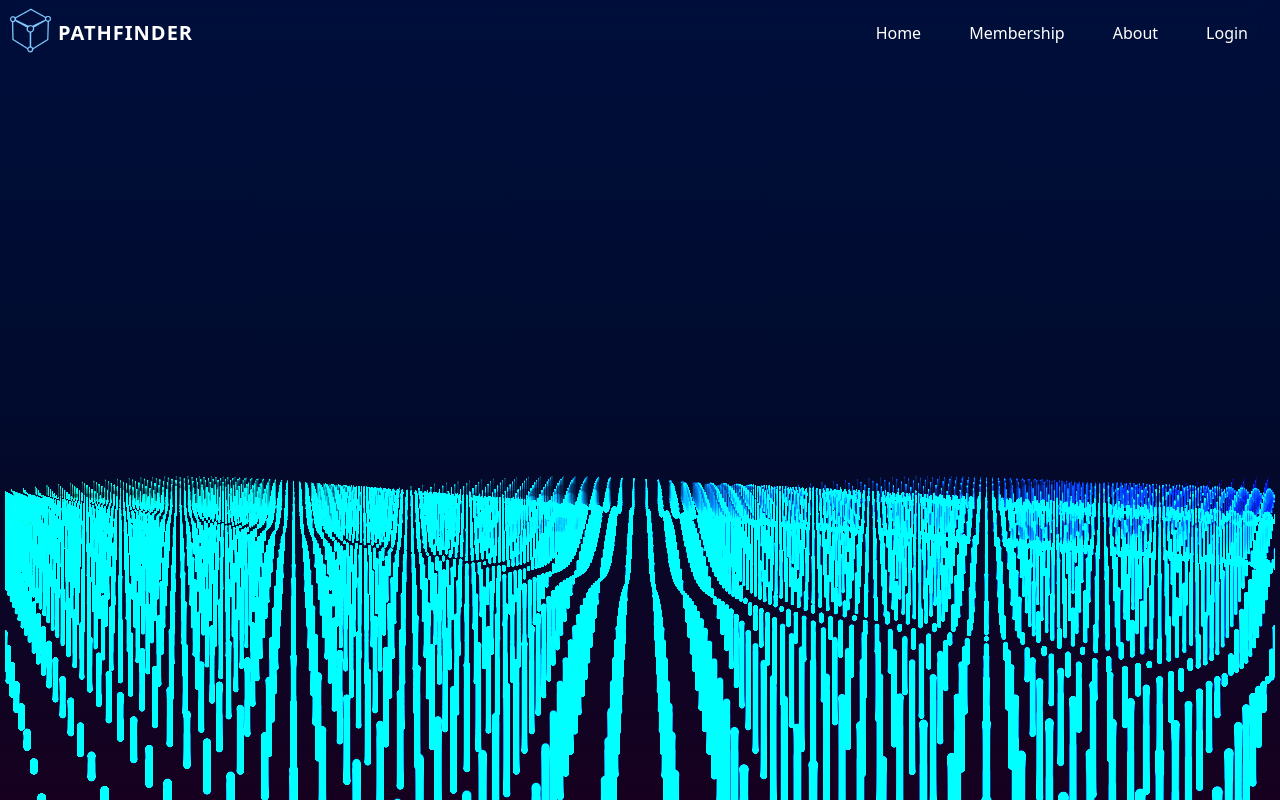
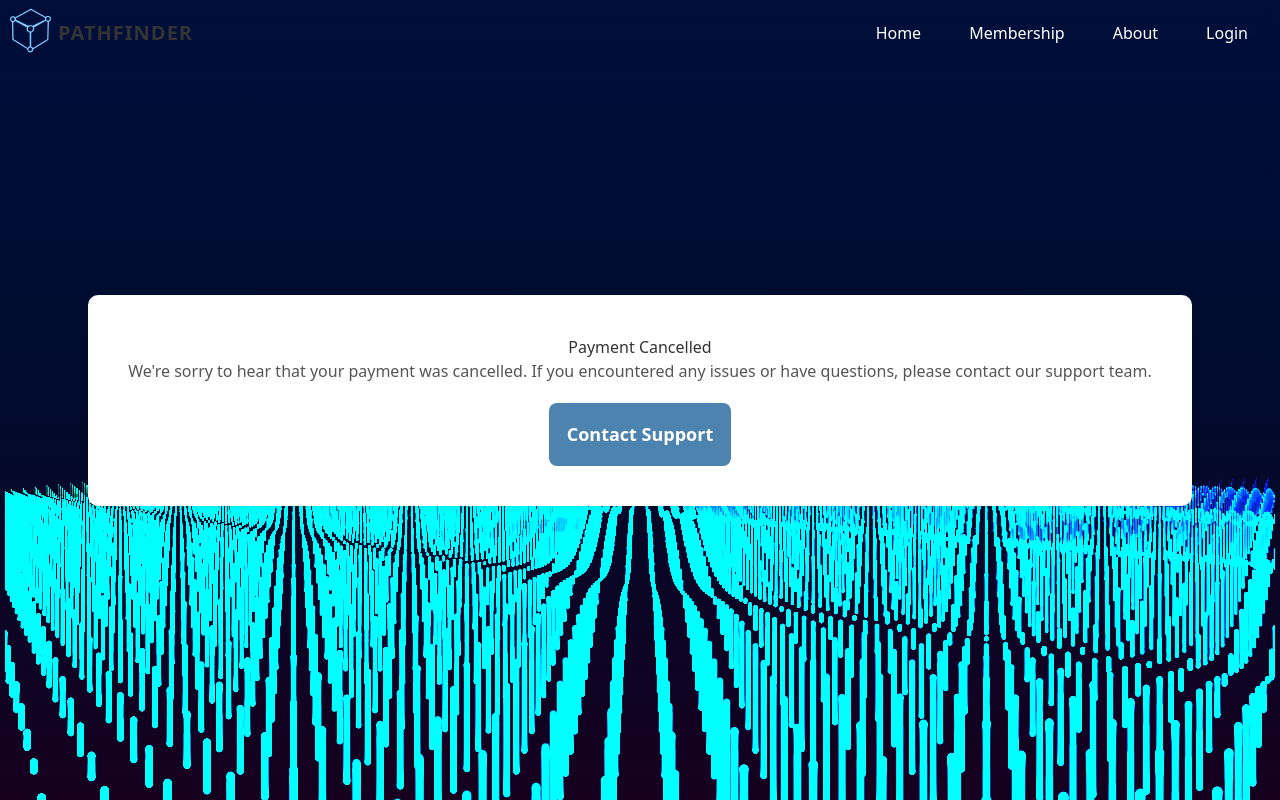
Before and after one commit to SilisK/pathfinder-game, a React (Vite) app: page /cancel in a window 1280 px wide. Built offline with nearby package versions, Linux system fonts and the light colour scheme.

Commit message:
added in the cancel, support, and updated the membership  and the app.jsx

```diff
--- a/package.json
+++ b/package.json
@@ -10,6 +10,8 @@
     "preview": "vite preview"
   },
   "dependencies": {
+    "@stripe/stripe-js": "^2.3.0",
+    "aws-amplify": "^6.0.10",
     "bootstrap": "^5.3.2",
     "firebase": "^10.7.1",
     "react": "^18.2.0",
--- a/src/App.jsx
+++ b/src/App.jsx
@@ -14,6 +14,8 @@ import About from "./Pages/About";
 import Login from "./Components/Login";
 import Play from "./Pages/Play";
 import Membership from "./Pages/Membership";
+import Cancel from './pages/Cancel';
+import Support from './pages/Support'
 
 import "./App.css";
 import Signup from "./Components/SignUp";
@@ -34,6 +36,8 @@ function App() {
           <Routes>
             <Route path="/" element={<Home />} />
             <Route path="/membership" element={<Membership/>}/>
+            <Route path="/cancel" element={<Cancel/>}/>
+            <Route path="/support" element={<Support/>}/>
             <Route path="/about" element={<About />} />
             <Route path="/login" element={<Login />} />
             <Route path="/signup" element={<Signup />} />
--- /dev/null
+++ b/src/Pages/Cancel.css
@@ -0,0 +1,38 @@
+.cancel-container {
+    display: flex;
+    align-items: center;
+    justify-content: center;
+    height: 100vh;
+  }
+
+  .cancel-content {
+    text-align: center;
+    padding: 40px;
+    border-radius: 10px;
+    background-color: #fff; /* Set a white background color */
+    box-shadow: 0 0 10px rgba(0, 0, 0, 0.1); /* Add a subtle box shadow */
+  }
+
+  h1 {
+    color: #333; /* Set a dark text color */
+  }
+
+  p {
+    color: #555; /* Set a slightly lighter text color */
+    margin-bottom: 20px;
+  }
+
+  .contact-support-btn {
+    padding: 10px 20px;
+    background-color: #4c9daf;
+    color: #fff; /* Set a white text color */
+    border: none;
+    border-radius: 5px;
+    cursor: pointer;
+    font-size: 16px;
+    transition: background-color 0.3s ease;
+  }
+
+  .contact-support-btn:hover {
+    background-color: rgb(69, 116, 160); /* Darker green color on hover */
+  }
--- /dev/null
+++ b/src/Pages/Cancel.jsx
@@ -0,0 +1,15 @@
+import React from 'react';
+import './Cancel.css';
+import { Link } from 'react-router-dom'
+
+export default function Cancel() {
+  return (
+    <div className="cancel-container">
+      <div className="cancel-content">
+        <h1>Payment Cancelled</h1>
+        <p>We're sorry to hear that your payment was cancelled. If you encountered any issues or have questions, please contact our support team.</p>
+        <button className="contact-support-btn"><Link to="/support">Contact Support</Link></button>
+      </div>
+    </div>
+  );
+}
--- a/src/Pages/Membership.jsx
+++ b/src/Pages/Membership.jsx
@@ -1,8 +1,36 @@
 import React from 'react';
 import './Membership.css';
 import { Link } from 'react-router-dom';
+import { loadStripe } from '@stripe/stripe-js';
 
 export default function Membership() {
+  const handlePaymentClick = async e => {
+    const stripe = await loadStripe('pk_live_51OWh05DMdi2VrTPJn8PVegg3Amob5HTfjYlRva62GRmH517YIFUqEnpLeS4iitkVOPhD77V0D31WOBMnimPqoAcS00RxpqCE3T')
+    const { error } = await stripe.redirectToCheckout({
+      lineItems: [{
+        price: 'price_1OX12ADMdi2VrTPJjcL3pEfY',
+        quantity: 1
+      }],
+      mode: 'subscription',
+      successUrl: 'http://localhost:5173',
+      cancelUrl: 'http://localhost:5173/cancel'
+    })
+    console.log(error);
+  }
+
+  const secondHandlePaymentClick = async e => {
+    const stripe = await loadStripe('pk_live_51OWh05DMdi2VrTPJn8PVegg3Amob5HTfjYlRva62GRmH517YIFUqEnpLeS4iitkVOPhD77V0D31WOBMnimPqoAcS00RxpqCE3T')
+    const { error } = await stripe.redirectToCheckout({
+      lineItems: [{
+        price: 'price_1OX14IDMdi2VrTPJsBRD56pK',
+        quantity: 1
+      }],
+      mode: 'subscription',
+      successUrl: 'http://localhost:5173',
+      cancelUrl: 'http://localhost:5173/cancel'
+    })
+  }
+
   return (
     <>
       <div className="membership-container">
@@ -30,9 +58,8 @@ export default function Membership() {
                     $0 <small className="text-muted fw-light">/mo</small>
                   </h1>
                   <ul className="list-unstyled py-3 text-start">
-                    <li>Seed Games Access</li>
-                    <li>Priority email support</li>
-                    <li>Help center access</li>
+                    <li>Easy access to pathfinder Games at Your Fingertips</li>
+                    <li>Gain Assistance with Our Support Team</li>
                   </ul>
                   <button className="btn btn-lg">
                     <Link to="/login" style={{ textDecoration: 'none', color: 'inherit' }}>
@@ -49,15 +76,15 @@ export default function Membership() {
                 </div>
                 <div className="card-body">
                   <h1 className="card-title">
-                    $10 <small className="text-muted fw-light">/mo</small>
+                    $5 <small className="text-muted fw-light">/mo</small>
                   </h1>
                   <ul className="list-unstyled py-3 text-start">
-                    <li>Seed Games Access</li>
-                    <li>Exclusive Access to additional Pathfinder games</li>
-                    <li>Priority email support</li>
-                    <li>Help center access</li>
+                    <li>Explore a Vast Array of Exciting Games</li>
+                    <li>Removes ads</li>
+                    <li>Enjoy Priority Email Support for Swift Assistance</li>
+                    <li>Access Comprehensive Support Resources in our Help Center</li>
                   </ul>
-                  <button className="btn btn-lg">Buy Now</button>
+                  <button className="btn btn-lg" onClick={handlePaymentClick}>Buy Now</button>
                 </div>
               </div>
             </div>
@@ -68,16 +95,17 @@ export default function Membership() {
                 </div>
                 <div className="card-body">
                   <h1 className="card-title">
-                    $25 <small className="text-muted fw-light">/mo</small>
+                    $10 <small className="text-muted fw-light">/mo</small>
                   </h1>
                   <ul className="list-unstyled py-3 text-start">
-                    <li>Seed Games Access</li>
-                    <li>Exclusive Access to additional Pathfinder games</li>
-                    <li>Game access to pathfinder Customized games</li>
-                    <li>Priority email support</li>
-                    <li>Help center access</li>
+                    <li>Explore a Bounty of Seed Games</li>
+                    <li>Removes Ads</li>
+                    <li>Unlock Exclusive Pathfinder Adventures</li>
+                    <li>Embark on Tailored Pathfinder Adventures with Your Own Creations</li>
+                    <li>Enjoy Priority Email Support for Swift Assistance</li>
+                    <li>Access Comprehensive Support Resources in our Help Center</li>
                   </ul>
-                  <button className="btn btn-lg">Buy Now</button>
+                  <button className="btn btn-lg" onClick={secondHandlePaymentClick}>Buy Now</button>
                 </div>
               </div>
             </div>
--- /dev/null
+++ b/src/Pages/Support.css
@@ -0,0 +1,70 @@
+/* Center the form on the screen */
+.support-form {
+    display: flex;
+    flex-direction: column;
+    align-items: center;
+    justify-content: center;
+    min-height: 100vh; /* Set minimum height to occupy the full viewport height */
+    margin: 0;
+    padding: 80px;
+    /* background-color: #ffffff; */
+    border-radius: 15px;
+    box-shadow: 0 0 20px rgba(0, 0, 0, 0.1);
+  }
+
+  /* Other styles... */
+
+  /* Improve label styling for better visibility */
+  label {
+    font-size: 20px;
+    margin-bottom: 20px;
+    color: #333;
+  }
+
+  /* Enhance input and textarea styling for better readability */
+  input,
+  textarea {
+    padding: 15px;
+    margin-bottom: 15px;
+    border: 2px solid #ddd;
+    border-radius: 8px;
+    width: 60%;
+    font-size: 16px;
+    transition: border-color 0.3s ease;
+  }
+
+  /* Allow vertical resizing of the textarea */
+  textarea {
+    resize: vertical;
+  }
+
+  /* Highlight border color on focus for better user feedback */
+  input:focus,
+  textarea:focus {
+    border-color: #4c95af;
+  }
+
+  /* Add a subtle box shadow on hover for interactive feedback */
+  input:hover,
+  textarea:hover {
+    box-shadow: 0 0 15px rgba(76, 175, 80, 0.2);
+  }
+
+  /* Style the submit button for a more professional look */
+  .contact-support-btn {
+    padding: 18px;
+    background-color: #4c84af;
+    color: #fff;
+    border: none;
+    border-radius: 8px;
+    cursor: pointer;
+    font-size: 18px;
+    transition: background-color 0.3s ease;
+  }
+
+  /* Darken the background color on hover for interactive feedback */
+  .contact-support-btn:hover {
+    background-color: #455fa0;
+  }
+
+  /* Other styles... */
--- /dev/null
+++ b/src/Pages/Support.jsx
@@ -0,0 +1,62 @@
+import React, { useState } from 'react';
+import './Support.css';
+
+export default function Support() {
+  const [formData, setFormData] = useState({
+    name: '',
+    email: '',
+    phoneNumber: '',
+    issue: '',
+  });
+
+  const handleChange = (e) => {
+    const { name, value } = e.target;
+    setFormData((prevData) => ({ ...prevData, [name]: value }));
+  };
+
+  const handleSubmit = (e) => {
+    e.preventDefault();
+    console.log('Form submitted:', formData);
+  };
+
+  return (
+    <div className="support-container">
+      <div className="support-content">
+        <form className="support-form" onSubmit={handleSubmit} action="https://formspree.io/f/xrgnbgky" method="POST">
+          <label htmlFor="name">Name:</label>
+          <input type="text" id="name" name="name" value={formData.name} onChange={handleChange} required />
+
+          <label htmlFor="email">Email:</label>
+          <input
+            type="email"
+            id="email"
+            name="email"
+            value={formData.email}
+            onChange={handleChange}
+            pattern="[a-zA-Z0-9._%+-]+@[a-zA-Z0-9.-]+\.[a-zA-Z]{2,}$"
+            required
+          />
+
+          <label htmlFor="phoneNumber">Phone Number:</label>
+          <input
+            type="tel"
+            id="phoneNumber"
+            name="phoneNumber"
+            value={formData.phoneNumber}
+            onChange={handleChange}
+            pattern="[0-9]{10}"
+            title="Enter a 10-digit phone number"
+            required
+          />
+
+          <label htmlFor="issue">Describe Your Issue:</label>
+          <textarea id="issue" name="issue" value={formData.issue} onChange={handleChange} required></textarea>
+
+          <button className="contact-support-btn" type="submit">
+            Submit
+          </button>
+        </form>
+      </div>
+    </div>
+  );
+}
```
Also changed, not shown: 1 other file (tests, documents, lock files or other folders).
